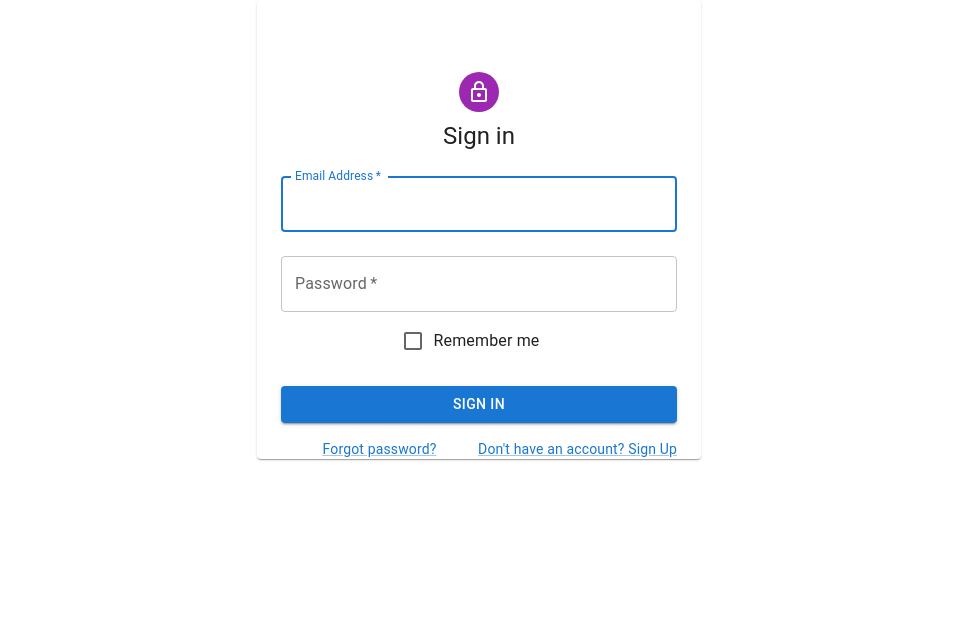
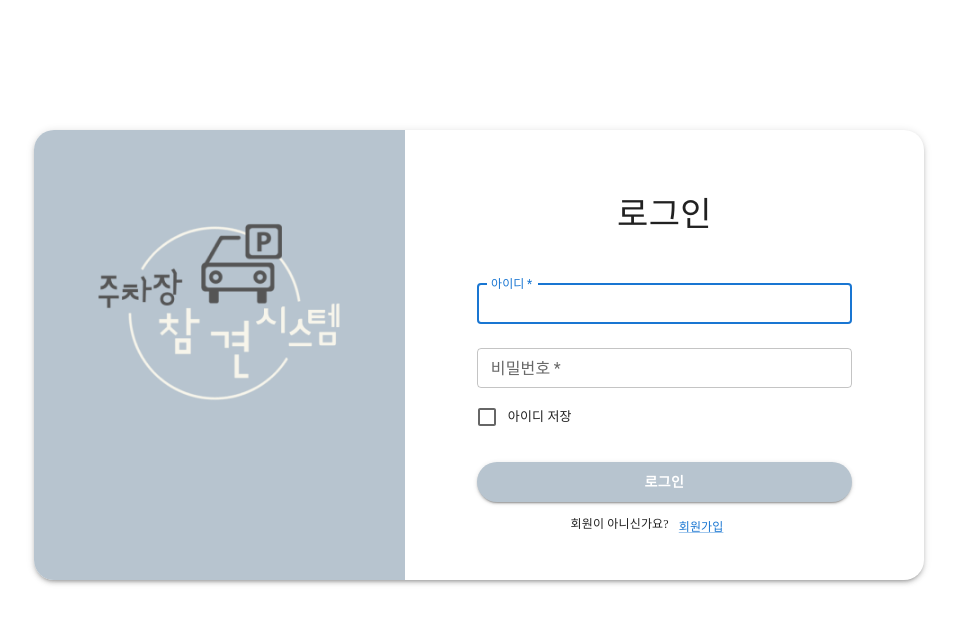
Before and after one commit to tngus2sh/Juchamsi, a React (Create React App) app in the folder client/: page / in a window 1280 px wide. Shown: the top 624 px of the page, without its empty margins (161-1118 px from the left). Built offline with nearby package versions, Linux system fonts and the light colour scheme.

Commit message:
design: #S09P12C107 [웹] 로그인페이지 디자인 변경(구조, 색깔, 로고삽입, 크기)

```diff
--- a/client/src/pages/login.jsx
+++ b/client/src/pages/login.jsx
@@ -1,6 +1,8 @@
 import React from 'react';
 import Container from '@mui/material/Container';
+import styled from 'styled-components';
 import Avatar from '@mui/material/Avatar';
+import { createTheme, ThemeProvider } from '@mui/material/styles';
 import Button from '@mui/material/Button';
 import CssBaseline from '@mui/material/CssBaseline';
 import TextField from '@mui/material/TextField';
@@ -9,19 +11,30 @@ import Checkbox from '@mui/material/Checkbox';
 import Link from '@mui/material/Link';
 import Grid from '@mui/material/Grid';
 import Box from '@mui/material/Box';
-import Card from '@mui/material/Card'
-import LockOutlinedIcon from '@mui/icons-material/LockOutlined';
+import Paper from '@mui/material/Paper';
 import Typography from '@mui/material/Typography';
 
 
-
-
+const theme = createTheme({
+  palette: {
+    mainColor: {
+      main: '#B7C4CF',
+    }
+  },
+});
 
 const login = () => {
-    return (
-        <Container sx={{ display: 'flex', justifyContent: 'center' }}>
-            <Card sx={{ maxWidth: 1000 }}>
-            <Container component="main" maxWidth="xs">
+  return (
+    <ThemeProvider theme={theme}>
+      <Container sx={{ display: 'flex', justifyContent: 'center', marginTop: '130px' }}
+      style={{ paddingLeft:'150px', paddingRight:'150px'  }}>
+          <Paper elevation={3} style={{ borderRadius: 20 }}>
+          <Grid container style={{ height: '450px'  }}>
+          <Grid item xs={5} style={{ backgroundColor: '#B7C4CF', borderTopLeftRadius: 20, borderBottomLeftRadius: 20 }}>
+              <div style={{marginTop:'50px'}}><img src={`${process.env.PUBLIC_URL}/images/logo.png`} style={{width:'250px', height:'250px'}} alt="Logo" /></div>
+          </Grid>
+          <Grid item xs={7}>
+            <Container component="main" >
         <CssBaseline />
         <Box
           sx={{
@@ -31,63 +44,70 @@ const login = () => {
             alignItems: 'center',
           }}
         >
-          <Avatar sx={{ m: 1, bgcolor: 'secondary.main' }}>
-            <LockOutlinedIcon />
-          </Avatar>
-          <Typography component="h1" variant="h5">
-            Sign in
+          <Typography component="h1" variant="h4">
+            로그인
           </Typography>
-          <Box component="form"  noValidate sx={{ mt: 1 }}>
+          <Box component="form"  noValidate sx={{ mt: 4, pl: 6, pr: 6}}>
             <TextField
               margin="normal"
               required
               fullWidth
-              id="email"
-              label="Email Address"
-              name="email"
-              autoComplete="email"
+              id="id"
+              label="아이디"
+              name="id"
+              autoComplete="id"
               autoFocus
-            />
+                      size='small'
+              />
+
             <TextField
               margin="normal"
               required
               fullWidth
               name="password"
-              label="Password"
+              label="비밀번호"
               type="password"
               id="password"
               autoComplete="current-password"
+              size='small'
+
             />
             <FormControlLabel
-              control={<Checkbox value="remember" color="primary" />}
-              label="Remember me"
+                      control={<Checkbox value="remember" color="mainColor" />}
+                      label={<Typography style={{fontSize:13}}>아이디 저장</Typography>}
+                      style={{display: 'flex', justifyContent: 'start' }}
             />
             <Button
               type="submit"
               fullWidth
               variant="contained"
+              color="mainColor"
+              style={{ height: '40px', borderRadius: 50, color:"white",  fontWeight: "bold"}}
               sx={{ mt: 3, mb: 2 }}
             >
-              Sign In
+              로그인
             </Button>
-            <Grid container>
-              <Grid item xs>
+                <Grid container >
+                  <Grid item xs={3}></Grid>
+              <Grid item style={{fontSize:12}} >
+                회원이 아니신가요?
+                  </Grid>
+                <Grid item style={{ marginLeft: '10px'}}>
                 <Link href="#" variant="body2">
-                  Forgot password?
+                <Typography style={{ fontSize: '12px' }}>회원가입</Typography>
                 </Link>
-              </Grid>
-              <Grid item>
-                <Link href="#" variant="body2">
-                  {"Don't have an account? Sign Up"}
-                </Link>
-              </Grid>
+                  </Grid>
+                  <Grid item xs={2}></Grid>
             </Grid>
           </Box>
         </Box>
 
-                </Container>
-                </Card>
-        </Container>
+            </Container>
+            </Grid>
+            </Grid>
+            </Paper>
+      </Container>
+      </ThemeProvider>
     );
 };
 
```
Also changed, not shown: client/public/images/logo.png (added).
